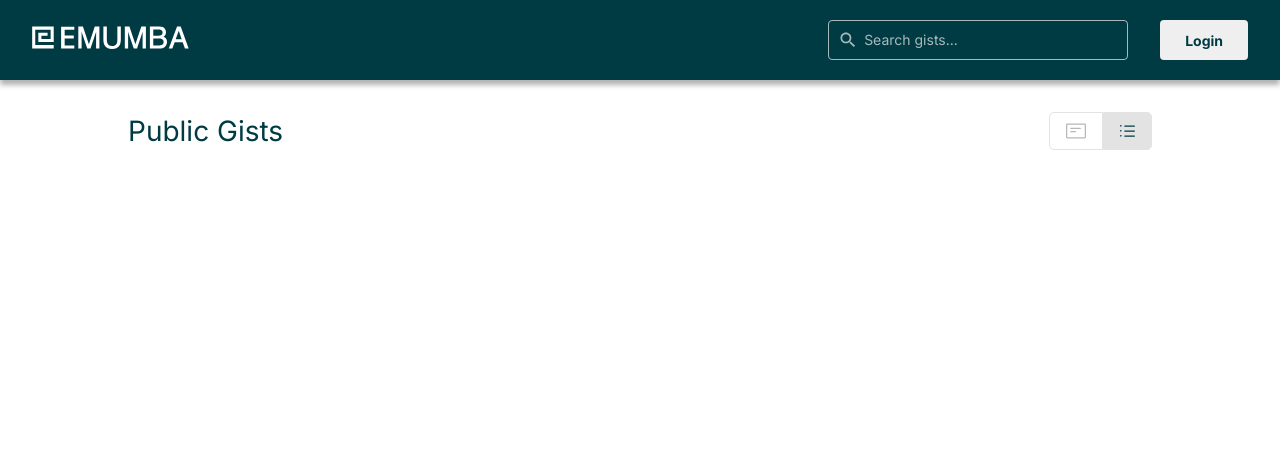
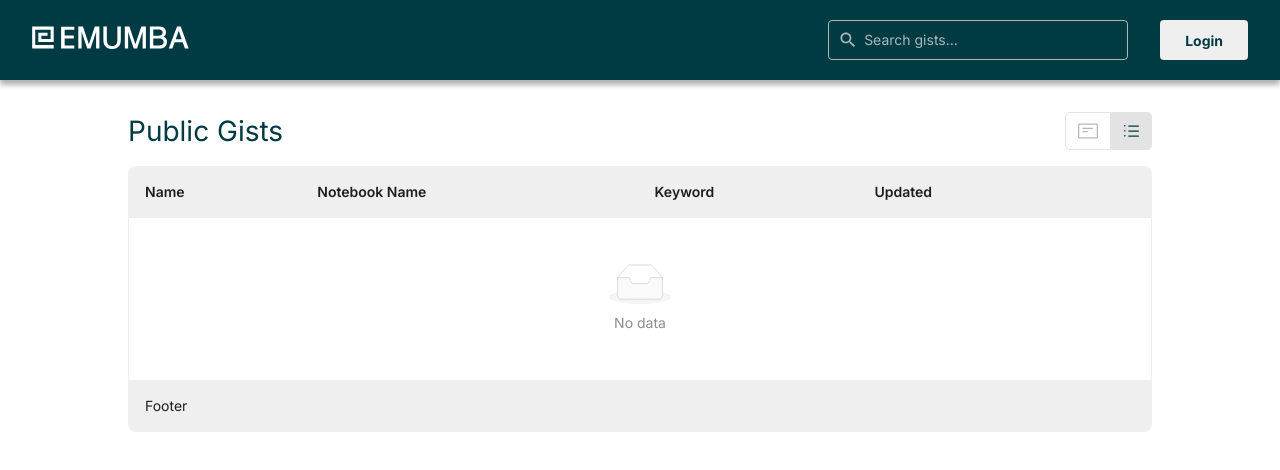
Before and after one commit to afnan-emumba/gist-notes, a React (Vite) app: page / in a window 1280 px wide. Shown: the top 470 px of the page. Built offline with nearby package versions, Linux system fonts and the light colour scheme.

Commit message:
table setup

```diff
--- a/package.json
+++ b/package.json
@@ -32,6 +32,7 @@
     "@types/jest": "^29.5.14",
     "@types/react": "^18.3.18",
     "@types/react-dom": "^18.3.5",
+    "@types/react-helmet": "^6.1.11",
     "@vitejs/plugin-react": "^4.3.4",
     "eslint": "^9.17.0",
     "eslint-plugin-react-hooks": "^5.0.0",
--- a/src/pages/landing-page/LandingPage.module.scss
+++ b/src/pages/landing-page/LandingPage.module.scss
@@ -1,4 +1,11 @@
 @use "../../theme/style" as *;
+
+.content {
+  display: flex;
+  flex-direction: column;
+  justify-content: center;
+  gap: 16px;
+}
 
 .header {
   display: flex;
@@ -20,7 +27,7 @@
   border: 1px solid #e3e3e3;
   background-color: transparent;
   color: #b7b7b7;
-  padding: 10px 16px;
+  padding: 10px 12px;
   display: flex;
   justify-content: center;
   align-items: center;
--- a/src/pages/landing-page/LandingPage.tsx
+++ b/src/pages/landing-page/LandingPage.tsx
@@ -1,11 +1,19 @@
+import { useState } from "react";
+import { Helmet } from "react-helmet";
+import { Table } from "antd";
 import { GridIcon, ListIcon } from "../../assets/icons";
+import tableColumns from "./TableColumns";
 import styles from "./LandingPage.module.scss";
-import { useState } from "react";
 
 const LandingPage = () => {
   const [selectedView, setSelectedView] = useState("list");
 
   return (
+    <>
+      <Helmet>
+        <title>Public Gists</title>
+      </Helmet>
+
       <div className={styles.content}>
         <div className={styles.header}>
           <h1>Public Gists</h1>
@@ -28,7 +36,16 @@ const LandingPage = () => {
             </button>
           </div>
         </div>
+
+        <Table
+          columns={tableColumns}
+          dataSource={[]}
+          footer={() => "Footer"}
+          className={styles.table}
+          bordered
+        />
       </div>
+    </>
   );
 };
 
--- /dev/null
+++ b/src/pages/landing-page/TableColumns.tsx
@@ -0,0 +1,29 @@
+const tableColumns = [
+  {
+    title: "Name",
+    dataIndex: "name",
+    key: "name",
+  },
+  {
+    title: "Notebook Name",
+    dataIndex: "notebook",
+    key: "notebook",
+  },
+  {
+    title: "Keyword",
+    dataIndex: "keyword",
+    key: "keyword",
+  },
+  {
+    title: "Updated",
+    dataIndex: "updated",
+    key: "updated",
+  },
+  {
+    title: "",
+    dataIndex: "actions",
+    key: "actions",
+  },
+];
+
+export default tableColumns;
--- a/src/theme/theme.ts
+++ b/src/theme/theme.ts
@@ -14,6 +14,15 @@ export const antTheme = {
       defaultShadow: "none",
       primaryShadow: "none",
       dangerShadow: "none",
+    },
+    Table: {
+      borderColor: "#efefef",
+      rowHoverBg: "#efefef",
+      headerBg: "#efefef",
+      footerBg: "#efefef",
+      headerSplitColor: "none",
+      cellPaddingBlock: 14,
+      headerBorderRadius: 8,
     },
   },
 };
```
Also changed, not shown: 1 other file (tests, documents, lock files or other folders). Lines whose indentation alone changed are shown as unchanged.
